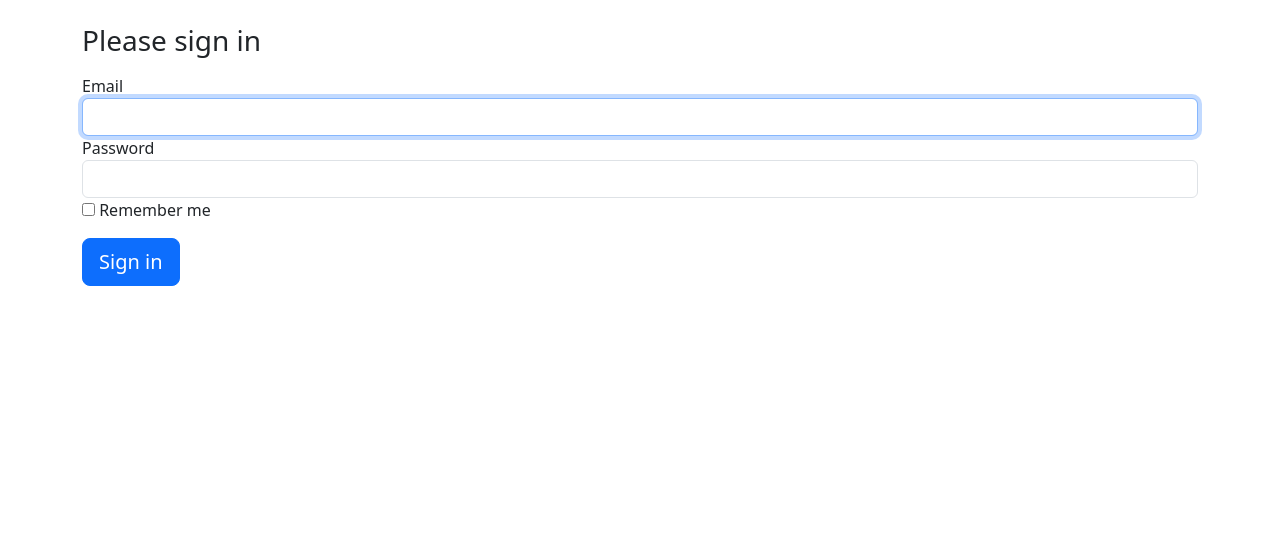
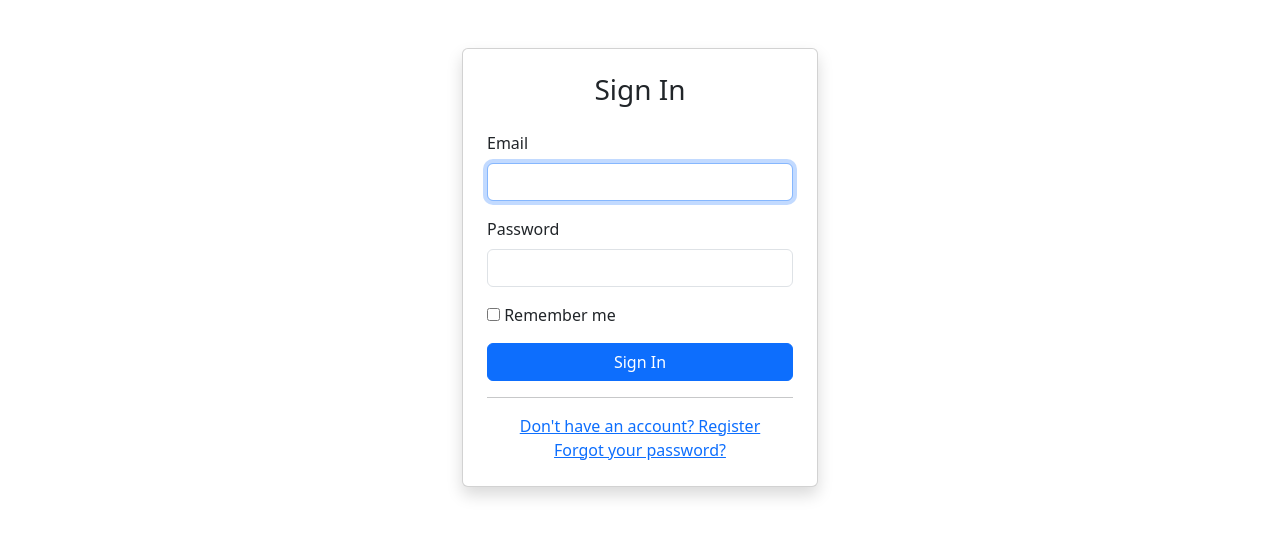
Before and after one commit to skyz66/SymPet, a Symfony app: template templates/security/login.html.twig in a window 1280 px wide. Shown: the part 56-593 px from the top of the page. Run offline with Twig, Linux system fonts and the light colour scheme; the template is opened without the code that fills it, so the values that code supplies are empty; some libraries are stand-ins or nearby versions.

```diff
--- a/composer.json
+++ b/composer.json
@@ -7,6 +7,7 @@
         "php": ">=8.2",
         "ext-ctype": "*",
         "ext-iconv": "*",
+        "beberlei/doctrineextensions": "^1.5",
         "doctrine/doctrine-bundle": "^3.2",
         "doctrine/doctrine-migrations-bundle": "^4.0",
         "doctrine/orm": "^3.6",
--- a/config/reference.php
+++ b/config/reference.php
@@ -1298,7 +1298,7 @@ use Symfony\Component\Config\Loader\ParamConfigurator as Param;
  *             domain?: scalar|Param|null, // Default: null
  *             secure?: true|false|"auto"|Param, // Default: false
  *             httponly?: bool|Param, // Default: true
- *             samesite?: null|"lax"|"strict"|"none"|Param, // Default: null
+ *             samesite?: null|"lax"|"strict"|"none"|Param, // Default: "lax"
  *             always_remember_me?: bool|Param, // Default: false
  *             remember_me_parameter?: scalar|Param|null, // Default: "_remember_me"
  *         },
--- a/templates/security/login.html.twig
+++ b/templates/security/login.html.twig
@@ -1,34 +1,45 @@
 {% extends 'base.html.twig' %}
-
-{% block title %}Log in!{% endblock %}
+{% block title %}Log in — SymPET{% endblock %}
 
 {% block body %}
-<form method="post">
-    {% if error %}
-        <div class="alert alert-danger">{{ error.messageKey|trans(error.messageData, 'security') }}</div>
-    {% endif %}
+<div class="row justify-content-center mt-5">
+    <div class="col-md-4">
+        <div class="card shadow">
+            <div class="card-body p-4">
+                <h3 class="text-center mb-4">Sign In</h3>
 
-    {% if app.user %}
-        <div class="mb-3">
-            You are logged in as {{ app.user.userIdentifier }}, <a href="{{ logout_path() }}">Logout</a>
+                {% if error %}
+                    <div class="alert alert-danger">{{ error.messageKey|trans(error.messageData, 'security') }}</div>
+                {% endif %}
+
+                <form method="post">
+                    <div class="mb-3">
+                        <label for="inputEmail" class="form-label">Email</label>
+                        <input type="email" value="{{ last_username }}"
+                               name="email" id="inputEmail"
+                               class="form-control" autocomplete="email"
+                               required autofocus>
+                    </div>
+                    <div class="mb-3">
+                        <label for="inputPassword" class="form-label">Password</label>
+                        <input type="password" name="password" id="inputPassword"
+                               class="form-control" autocomplete="current-password" required>
+                    </div>
+                    <input type="hidden" name="_csrf_token" value="{{ csrf_token('authenticate') }}">
+                    <div class="mb-3">
+                        <input type="checkbox" name="_remember_me" id="remember">
+                        <label for="remember">Remember me</label>
+                    </div>
+                    <button class="btn btn-primary w-100" type="submit">Sign In</button>
+                </form>
+
+                <hr>
+                <div class="text-center">
+                    <a href="{{ path('app_register') }}">Don't have an account? Register</a><br>
+                    <a href="{{ path('app_forgot_password_request') }}">Forgot your password?</a>
+                </div>
+            </div>
         </div>
-    {% endif %}
-
-    <h1 class="h3 mb-3 font-weight-normal">Please sign in</h1>
-    <label for="inputEmail">Email</label>
-    <input type="email" value="{{ last_username }}" name="email" id="inputEmail" class="form-control" autocomplete="email" required autofocus>
-    <label for="inputPassword">Password</label>
-    <input type="password" name="password" id="inputPassword" class="form-control" autocomplete="current-password" required>
-    <input type="hidden" name="_csrf_token" data-controller="csrf-protection" value="{{ csrf_token('authenticate') }}">
-
-    <div class="checkbox mb-3">
-        <label>
-            <input type="checkbox" name="_remember_me"> Remember me
-        </label>
     </div>
-
-    <button class="btn btn-lg btn-primary" type="submit">
-        Sign in
-    </button>
-</form>
+</div>
 {% endblock %}
```
Also changed, not shown: 3 other files.
